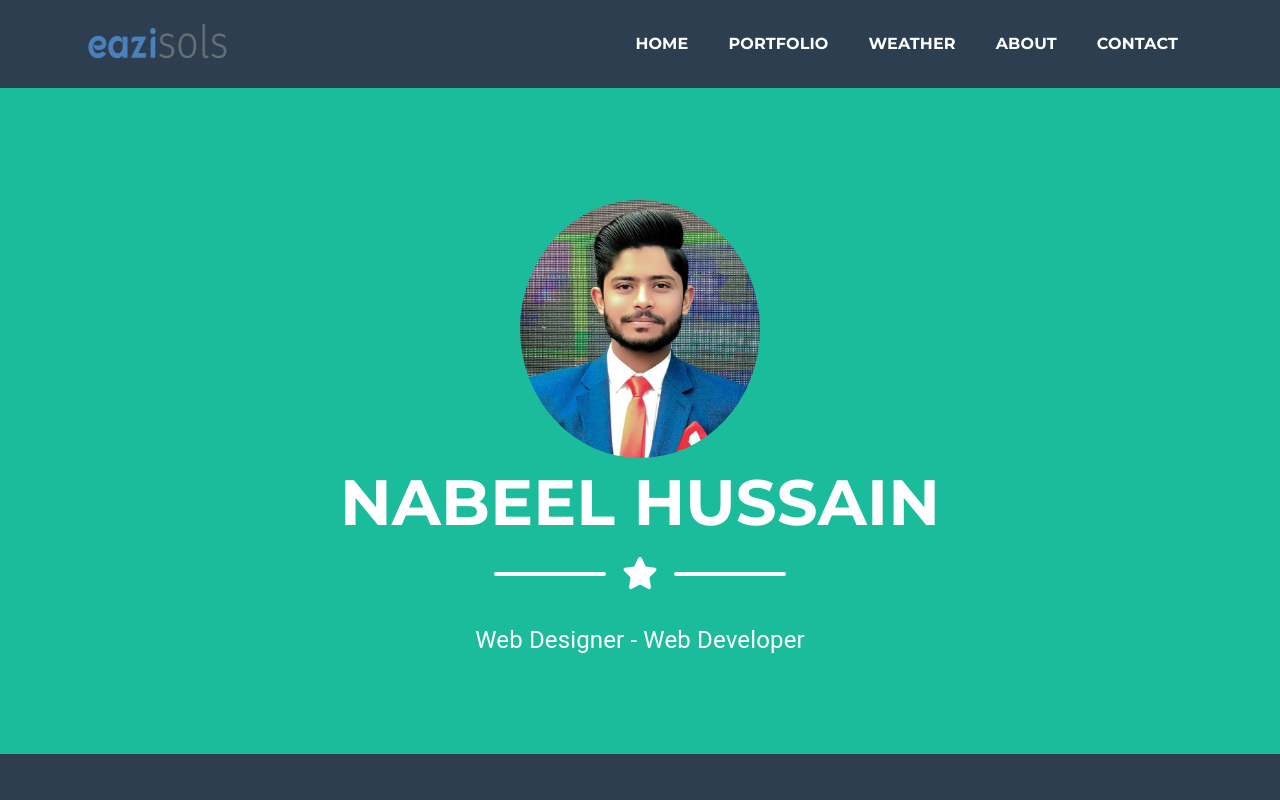
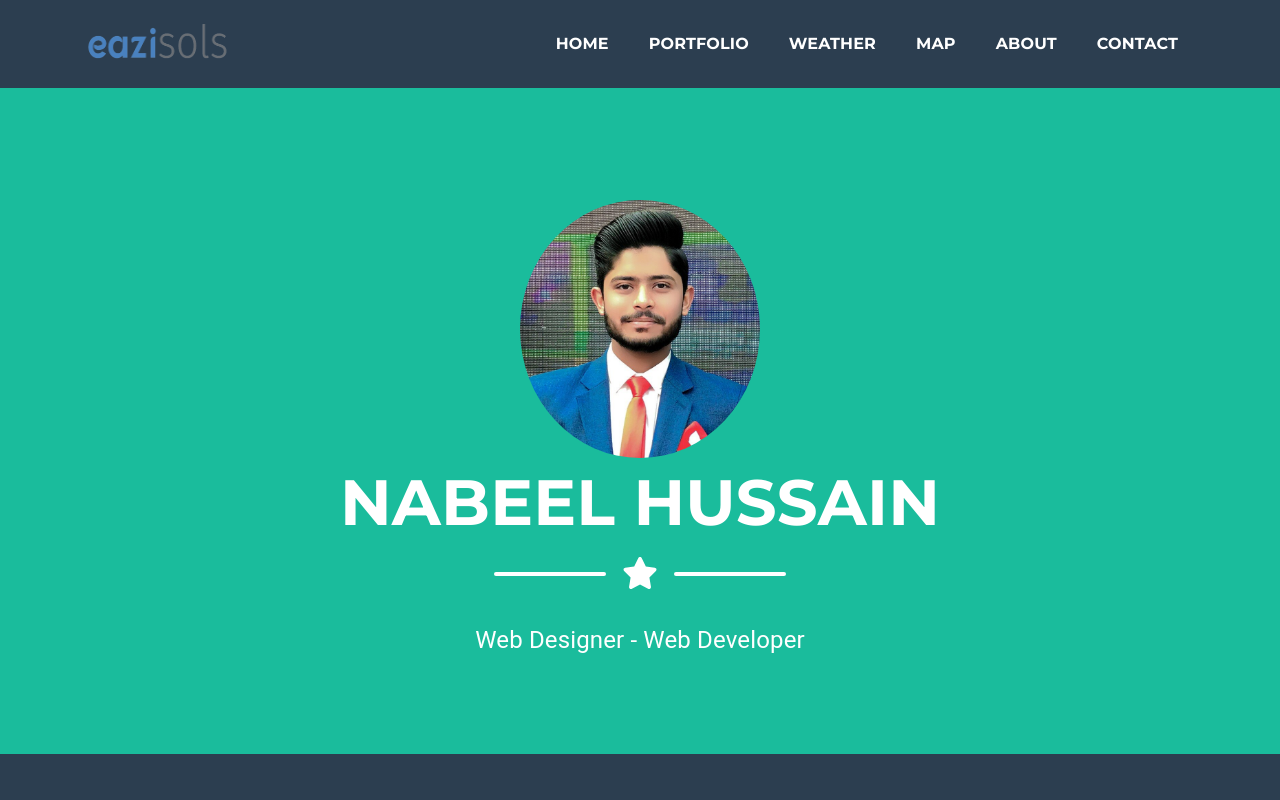
Before and after one commit to Nabeel-DPP/Portfolio-React-Web, a React (Vite) app in the folder react-project/: page / in a window 1280 px wide. Shown: the top 800 px of the page. Built offline with nearby package versions, Linux system fonts and the light colour scheme.

Commit message:
Add New Map Button in Navigation Bar

```diff
--- a/react-project/src/components/layout/Navbar.jsx
+++ b/react-project/src/components/layout/Navbar.jsx
@@ -17,7 +17,9 @@ function Navbar()
                     <li className="nav-item mx-0 mx-lg-1"><Link className="nav-link py-3 px-0 px-lg-3 rounded" to="/">Home</Link></li>
                         <li className="nav-item mx-0 mx-lg-1"><Link className="nav-link py-3 px-0 px-lg-3 rounded" to="/portfolio">Portfolio</Link></li>
                         <li className="nav-item mx-0 mx-lg-1"><Link className="nav-link py-3 px-0 px-lg-3 rounded" to="/weather">Weather</Link></li>
+                        <li className="nav-item mx-0 mx-lg-1"><Link className="nav-link py-3 px-0 px-lg-3 rounded" to="/map">Map</Link></li>
                         <li className="nav-item mx-0 mx-lg-1"><Link className="nav-link py-3 px-0 px-lg-3 rounded" to="/about">About</Link></li>
+
                         <li className="nav-item mx-0 mx-lg-1"><Link className="nav-link py-3 px-0 px-lg-3 rounded" to="/contact">Contact</Link></li>
                     </ul>
                 </div>
```
